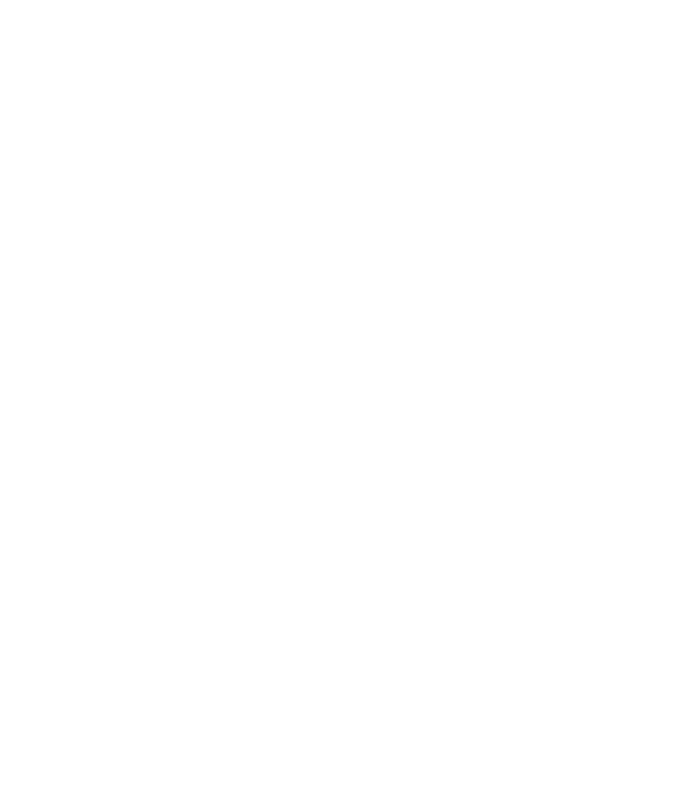
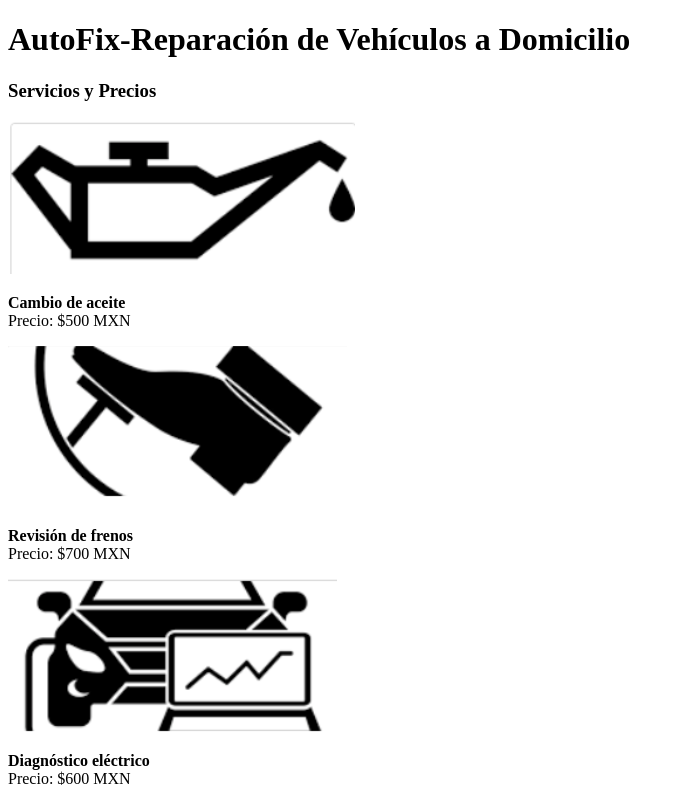
Before and after one commit to andredapa/AutoFix_grupo3, a plain HTML site: page index.html in a window 1280 px wide. Shown: the whole page, without its empty margins (0-684 px from the left). Drawn offline with Linux system fonts and the light colour scheme.

Commit message:
mi parte

```diff
--- a/index.html
+++ b/index.html
@@ -3,9 +3,28 @@
 <head>
     <meta charset="UTF-8">
     <meta name="viewport" content="width=device-width, initial-scale=1.0">
+    <link rel="stylesheet" href="assets/css/style.css">
     <title>AutoFix</title>
 </head>
 <body>
+    <h1>AutoFix-Reparación de Vehículos a Domicilio</h1>
+    <h3>Servicios y Precios</h3>
+    <div class="servicios">
+        <div class="card">
+            <img src="assets/img/image1.png" alt="Cambio de aceite">
+            <p><strong>Cambio de aceite</strong><br>Precio: $500 MXN</p>
+        </div>
+        <div class="card">
+            <img src="assets/img/image2.png" alt="Revisión de frenos">
+            <p><strong>Revisión de frenos</strong><br>Precio: $700 MXN</p>
+        </div>
+        <div class="card">
+            <img src="assets/img/image.png" alt="Diagnóstico eléctrico">
+            <p><strong>Diagnóstico eléctrico</strong><br>Precio: $600 MXN</p>
+        </div>
+    </div>
+
+
 
 </body>
 </html>
```
Also changed, not shown: assets/css/style.css (line endings or trailing spaces), assets/img/image.png (added), assets/img/image1.png (added), assets/img/image2.png (added).
